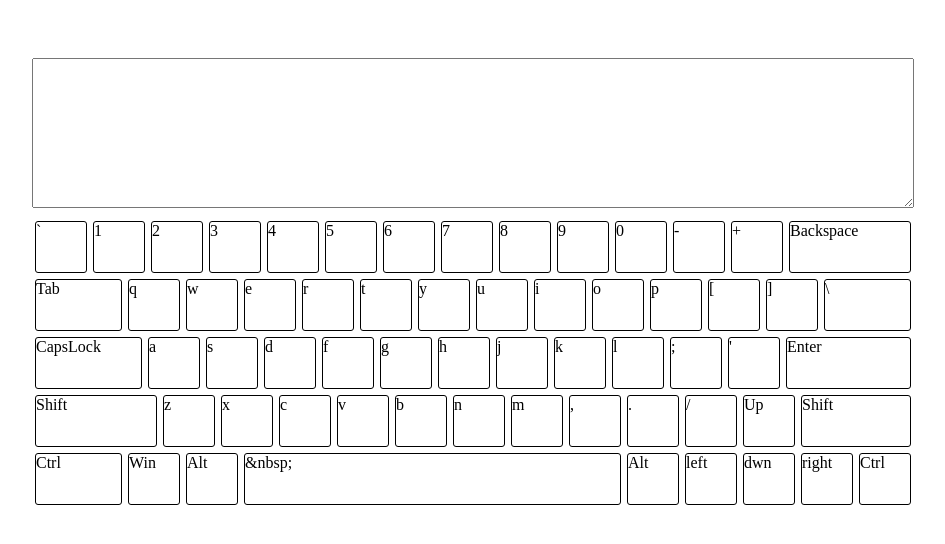
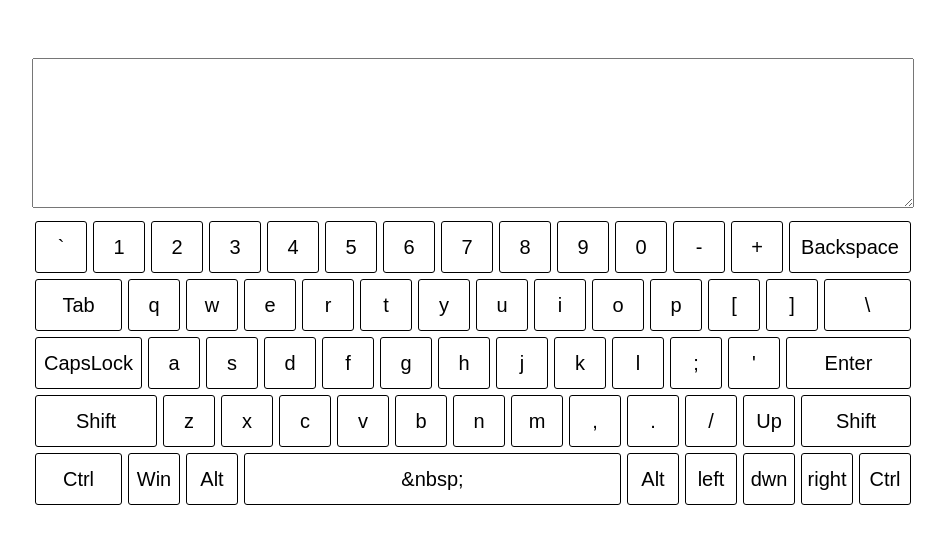
Before and after one commit to fainz777/rsschool-tasks, a website built with webpack: page codejam-virtual-keyboard/index.html in a window 1280 px wide. Shown: the whole page, without its empty margins (167-1112 px from the left). Built offline with nearby package versions, Linux system fonts and the light colour scheme.

Commit message:
feat: keyboard keys styles

```diff
--- a/codejam-virtual-keyboard/src/styles/style.css
+++ b/codejam-virtual-keyboard/src/styles/style.css
@@ -1,3 +1,7 @@
+body {
+    font-family: sans-serif;
+}
+
 .keyboard-wrapper {
     width: 882px;
     margin: 0 auto;
@@ -7,10 +11,8 @@
 .keyboard-output {
     width: 100%;
     height: 150px;
-    margin: 0;
+    margin: 0 0 10px;
     display: block;
-    margin-bottom: 10px;
-
 }
 
 .keyboard {
@@ -22,13 +24,17 @@
 
 .key-button {
     border: 1px solid;
-    display: inline-block;
+    display: inline-flex;
     width: 50px;
     height: 50px;
     margin: 3px;
     border-radius: 3px;
     cursor: pointer;
     transition: .1s;
+    align-items: center;
+    justify-content: center;
+    font-size: 20px;
+    font-family: sans-serif;
 }
 
 .key-button.pressed {
```
